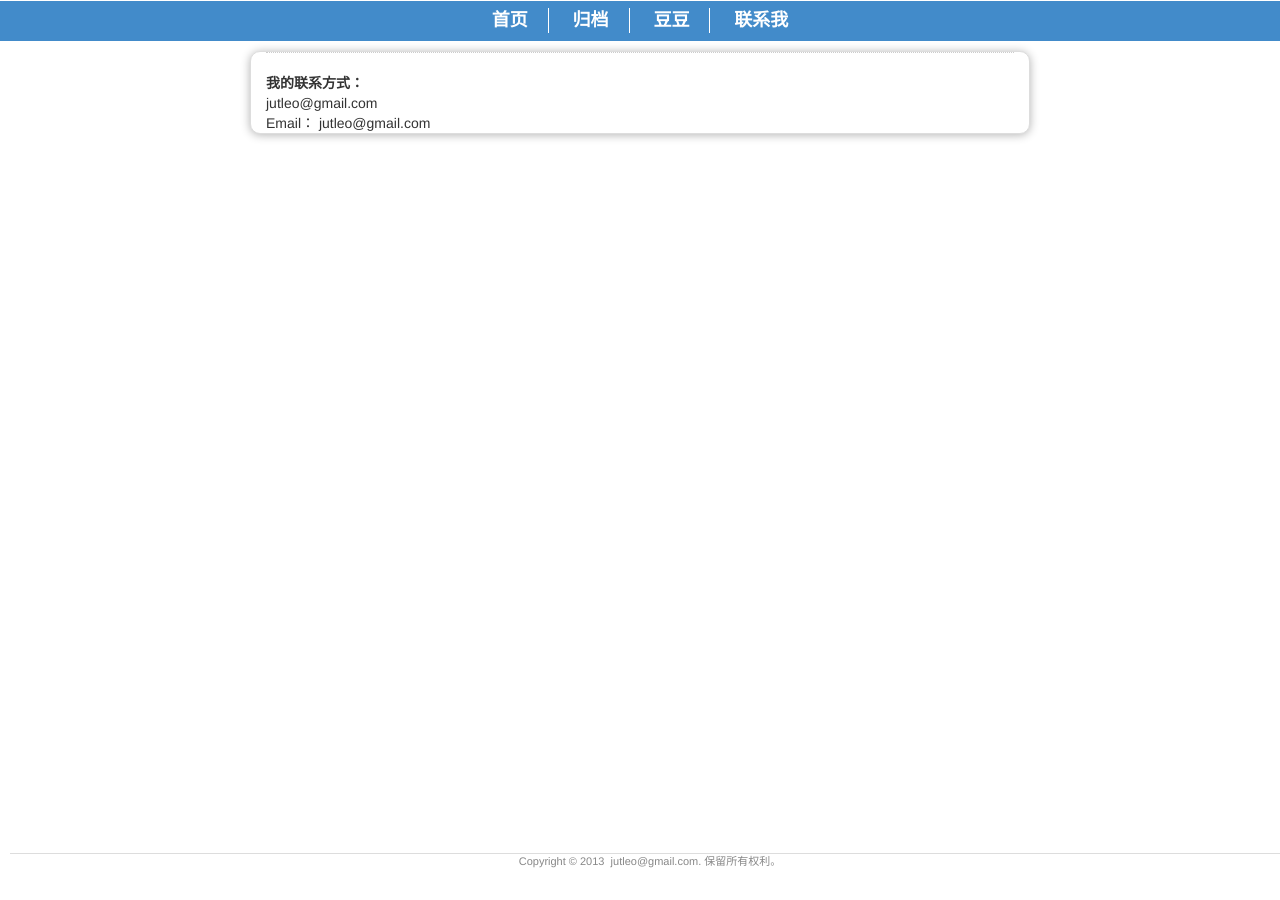
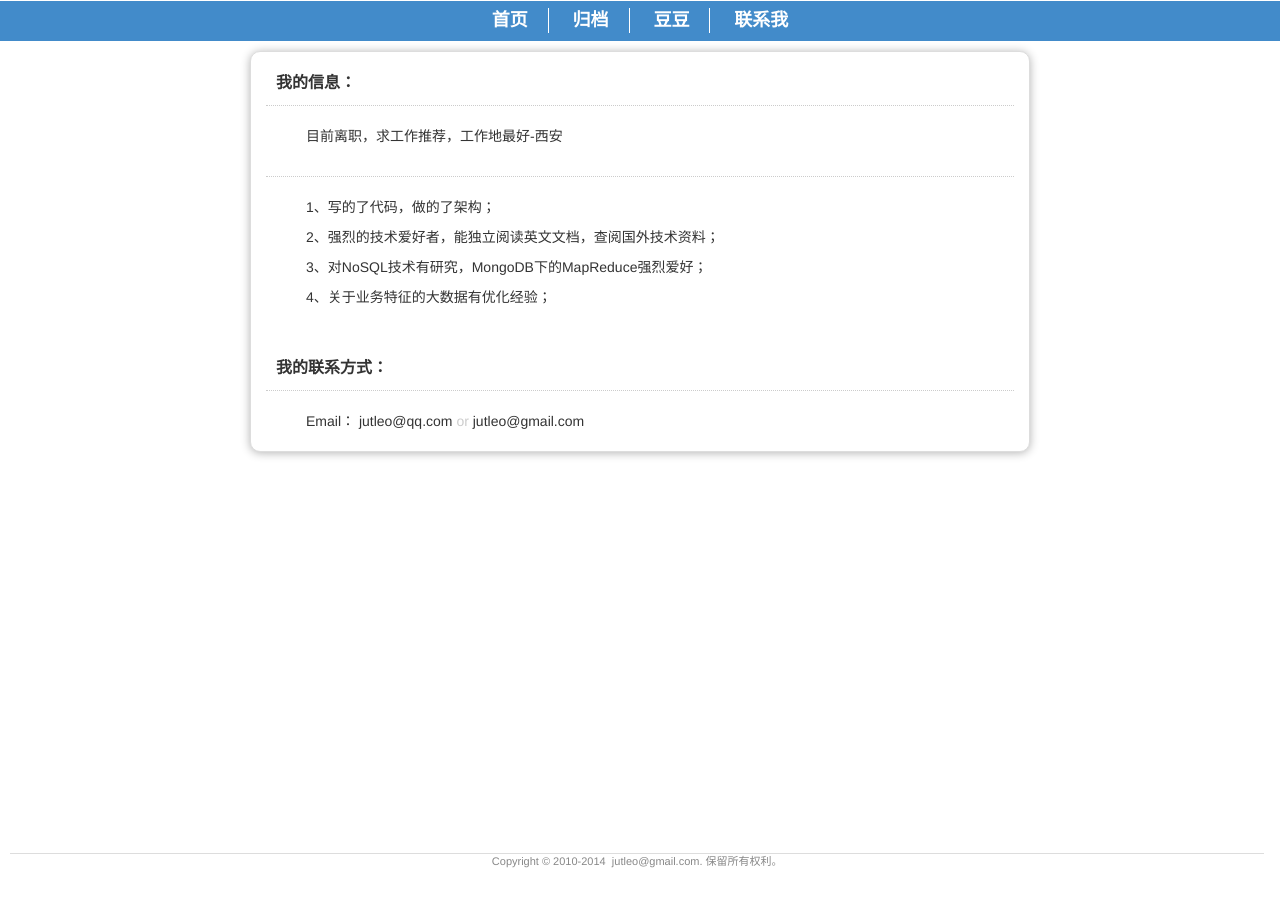
Before and after one commit to jutleo/jutleo.github.com, a Jekyll site: the page contant.html, which Jekyll copies as it is, in a window 1280 px wide. Built offline with Jekyll 4.4.1, drawn with Linux system fonts in a browser that asks for light colours; nearby versions of some CDN libraries; Markdown is read by kramdown in place of the engine named in the settings.

Commit message:
修改样式
添加个人信息

```diff
--- a/_includes/foot.html
+++ b/_includes/foot.html
@@ -1,3 +1,3 @@
 <p>
-         Copyright &copy; 2013 &nbsp;jutleo@gmail.com. 保留所有权利。
+         Copyright &copy; 2010 - 2014 &nbsp;jutleo@gmail.com. 保留所有权利。
       </p>
--- a/andy.html
+++ b/andy.html
@@ -7,7 +7,7 @@
  	.andy {position: absolute; top: 50px; left: 20px; width: 100px; height: 100px; border-radius: 50px; }
  	.andyMsg{position: absolute;font-size: 20px;}
  	.andyMsg,#leo-rest{display: none;}
- 	.copyright{position:absolute;bottom: 0px;}
+ 	.copyright{position:absolute;bottom: 0px;width: 98%;}
  	</style>
  	<link rel="stylesheet" href="/static/bootstrap/css/bootstrap.min.css">
  	<link rel="stylesheet" href="/static/css/leo.css">
--- a/category.html
+++ b/category.html
@@ -10,7 +10,7 @@ layout: default
      {% capture year %}{{ post.date | date: '%Y' }}{% endcapture %}
      {% capture nyear %}{{ post.next.date | date: '%Y' }}{% endcapture %}
      {% if year != nyear %}
-       <h1>{{ post.date | date: '%Y' }}</h1>
+       <h1 class="leo-category-title">{{ post.date | date: '%Y' }}</h1>
      {% endif %}
    {% endunless %}
    <div class="leo-article">
--- a/contant.html
+++ b/contant.html
@@ -4,7 +4,7 @@
  	<meta http-equiv="Content-type" content="text/html; charset=utf-8">
  	<title>Title</title>
  	<style type="text/css">
- 		.copyright{position:absolute;bottom: 0px;}
+ 		.copyright{position:absolute;bottom: 0px;text-align: center;width: 98%}
  	</style>
  	<link rel="stylesheet" href="/static/css/leo.css">
  	<link rel="stylesheet" href="http://cdn.bootcss.com/bootstrap/3.2.0/css/bootstrap.min.css">
@@ -24,11 +24,22 @@
 
 			</div>
 			<div class="col-md-8 leo-article-category">
-				<li style="border-top:1px dotted #ccc;padding-top:20px">
+				<li style="padding:20px 20px 10px 10px;font-size:16px;">
+					<strong>我的信息：</strong><br>
+				</li>
+				<li style="border-top:1px dotted #ccc;padding:20px 20px 20px 40px;">
+					<p>目前离职，求工作推荐，工作地最好-西安</p>
+				</li>
+				<li style="border-top:1px dotted #ccc;padding:20px 20px 20px 40px;">
+					<p>1、写的了代码，做的了架构；</p>
+					<p>2、强烈的技术爱好者，能独立阅读英文文档，查阅国外技术资料；</p>
+					<p>3、对NoSQL技术有研究，MongoDB下的MapReduce强烈爱好；</p>
+					<p>4、关于业务特征的大数据有优化经验；</p>
+				</li>
+				<li style="padding:20px 20px 10px 10px;font-size:16px;">
 					<strong>我的联系方式：</strong><br>
-						jutleo@gmail.com
-					</li>
-				Email： jutleo@gmail.com
+				</li>
+				<li style="border-top:1px dotted #ccc;padding:20px 20px 20px 40px;">Email： jutleo@qq.com <font color="#CCC">or</font> jutleo@gmail.com</li>
 			</div>
 			<div class="col-md-2">
 
@@ -36,9 +47,7 @@
 		</div>
 	</div>
  	<div class="leo-foot copyright">
-        <p>
-         Copyright &copy; 2013 &nbsp;jutleo@gmail.com. 保留所有权利。
-      </p>
-      </div>
+        <p>Copyright &copy; 2010-2014 &nbsp;jutleo@gmail.com. 保留所有权利。</p>
+    </div>
  </body>
  </html>
--- a/static/css/leo.css
+++ b/static/css/leo.css
@@ -210,7 +210,6 @@ div{
 .leo-foot{
 	border-top: 1px solid #DDDDDD;
 	clear: both;
-	width: 100%;
 	margin: 20px 10px;
 }
 .leo-foot p {
@@ -245,6 +244,7 @@ div{
 }
 .leo-category-title{
 	font-size: 21px;
+	margin: 10px 20px 10px 10px;
 }
 /* debug css*/
 .bg{
```
